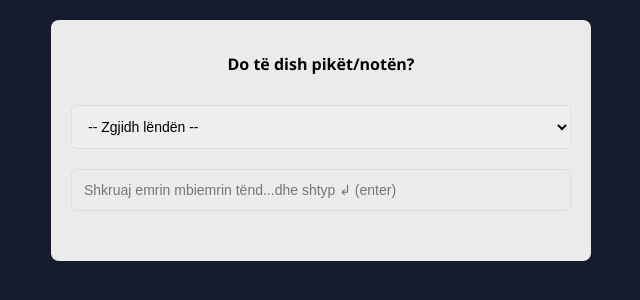
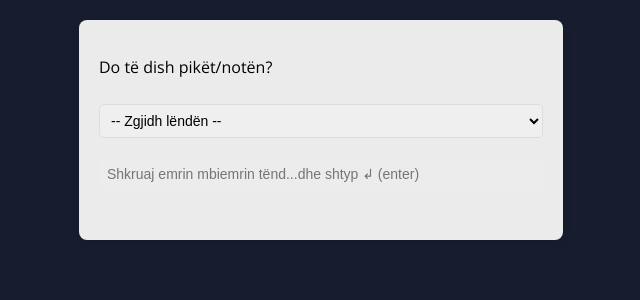
Before and after one commit to lslxslx/pwx, a plain HTML site: page index.html in a window 1280 px wide. Shown: the whole page, without its empty margins (319-959 px from the left). Drawn offline with nearby package versions, Linux system fonts and the light colour scheme.

Commit message:
Add files via upload

```diff
--- a/index.html
+++ b/index.html
@@ -13,7 +13,7 @@
 
 <body>
   <div class="container">
-    <h2>Do të dish pikët/notën?</h2>
+    <p>Do të dish pikët/notën?</p>
     <select id="subjectSelect">
       <option value="">-- Zgjidh lëndën --</option>
       <option value="pwbsc">Programim WEB</option>
--- a/style.css
+++ b/style.css
@@ -9,7 +9,7 @@ body {
 }
 
 .container {
-  max-width: 500px;
+  max-width: 444px;
   margin: 20px auto;
   background: #ebebeb;
   padding: 20px;
@@ -17,21 +17,19 @@ body {
   box-shadow: 0 2px 10px rgba(0, 0, 0, 0.1);
 }
 
-h2 {
-  font-size: 16px;
-  text-align: center;
-  margin-bottom: 20px;
-}
-
 select,
 input {
   width: 100%;
-  padding: 12px;
+  padding: .5em;
   margin: 10px 0;
   font-size: 14px;
   border: 1px solid #ddd;
   border-radius: 5px;
   box-sizing: border-box;
+}
+
+input {
+  border: 1px solid transparent;
 }
 
 #result {
```
